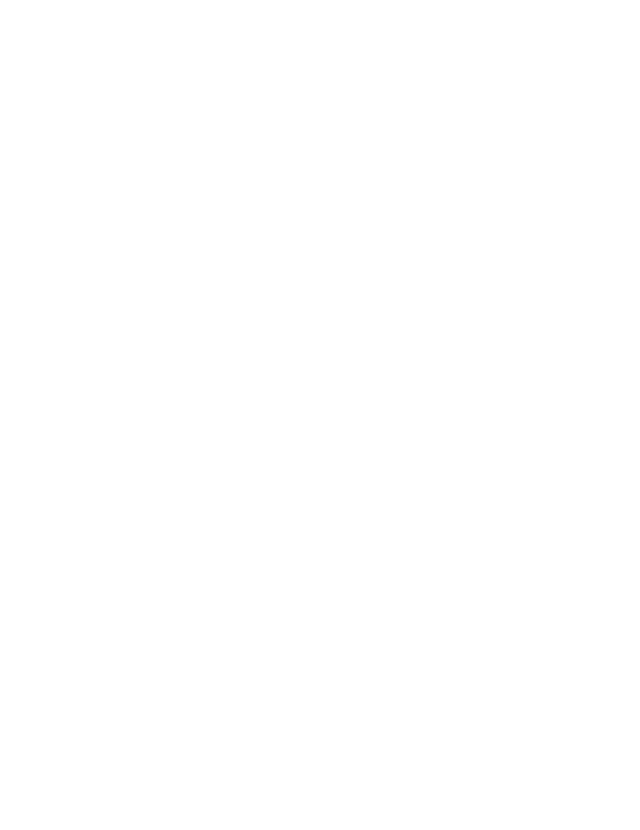
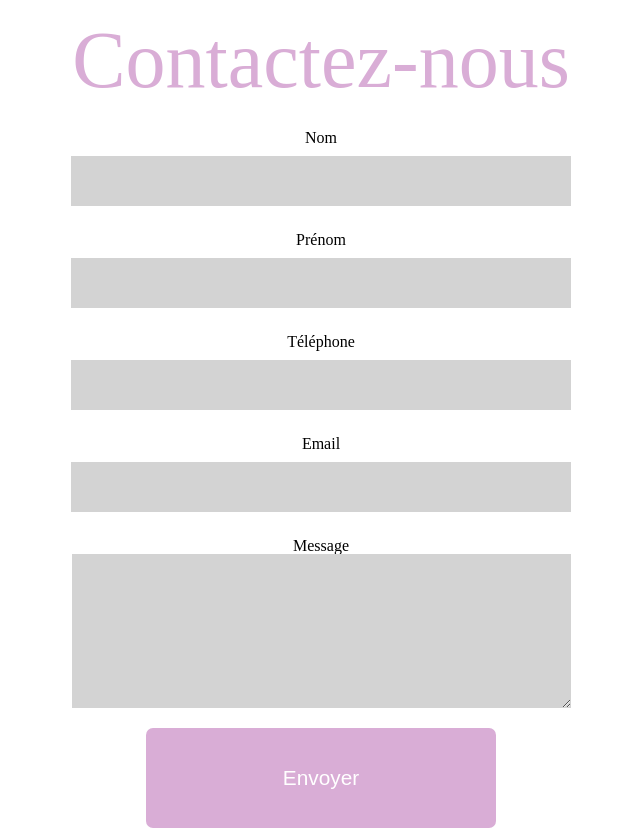
Before and after one commit to Bilal-MEKIRI/titi-React, a React (Create React App) app: page /contact in a window 1280 px wide. Before the commit this address had no page. Shown: the part 300-1130 px from the top of the page, without its empty margins (319-959 px from the left). Before the commit the page ends 800 px from the top, so only its background shows below. Built offline with nearby package versions, Linux system fonts and the light colour scheme.

Commit message:
first version titiburger

```diff
--- a/src/App.js
+++ b/src/App.js
@@ -13,6 +13,7 @@ import Paiment from "./pages/paiment";
 import Paiment2 from "./pages/paiment2";
 import Recapitulatif from "./pages/recapitulatif";
 import Recapitulatif2 from "./pages/recapitulatif2";
+import Contact from "./pages/contact";
 
 function App() {
   return (
@@ -29,6 +30,7 @@ function App() {
         <Route path="/recapitulatif" element={<Recapitulatif />}></Route>
         <Route path="/recapitulatif2" element={<Recapitulatif2 />}></Route>
         <Route path="/confirmation" element={<Confirmation />}></Route>
+        <Route path="/contact" element={<Contact />}></Route>
       </Route>
     </Routes>
   );
--- a/src/components/template/index.js
+++ b/src/components/template/index.js
@@ -134,7 +134,7 @@ export default function Template() {
             <iframe src="https://www.google.com/maps/embed?pb=!1m18!1m12!1m3!1d42004.0305296544!2d2.6125700133751226!3d48.8534065973401!2m3!1f0!2f0!3f0!3m2!1i1024!2i768!4f13.1!3m3!1m2!1s0x47e61aad94e49cdf%3A0x40b82c3688c4980!2s77200%20Torcy!5e0!3m2!1sen!2sfr!4v1673272663735!5m2!1sen!2sfr" />
           </div>
           <div id="footer4">
-            <Link class="footerLink" href="#">
+            <Link class="footerLink" to="contact">
               Contact
             </Link>
             <Link class="footerLink" href="#">
--- a/src/pages/commande01/index.js
+++ b/src/pages/commande01/index.js
@@ -37,7 +37,7 @@ function Commande1() {
 
   function next() {
     if (choosedProduct !== undefined) {
-      fetch("https://titi.startwin.fr/products/" + choosedProduct)
+      fetch(`http://localhost:3000/product/${choosedProduct}`)
         .then((res) => res.json())
         .then(function (data) {
           localStorage.setItem("burger", JSON.stringify(data));
@@ -95,7 +95,7 @@ function Commande1() {
                   <img className="menuImg" src={element.image} alt="" />
                 </div>
                 <h2>
-                  {element.name} - {element.price.$numberDecimal}$
+                  {element.name} - {element.price}$
                 </h2>
                 <p className="description">{element.description}</p>
               </section>
--- a/src/pages/commande02/index.js
+++ b/src/pages/commande02/index.js
@@ -36,7 +36,7 @@ function Commande2() {
   }
 
   function next() {
-    fetch("https://titi.startwin.fr/products/" + choosedProduct)
+    fetch(`http://localhost:3000/product/${choosedProduct}`)
       .then((res) => res.json())
       .then(function (data) {
         localStorage.setItem("sideDish", JSON.stringify(data));
@@ -92,7 +92,7 @@ function Commande2() {
                   <img className="menuImg" src={element.image} alt="" />
                 </div>
                 <h2>
-                  {element.name} - {element.price.$numberDecimal}$
+                  {element.name} - {element.price}$
                 </h2>
                 <p className="description">{element.description}</p>
               </section>
--- a/src/pages/commande03/index.js
+++ b/src/pages/commande03/index.js
@@ -39,7 +39,7 @@ function Commande3() {
 
   function next() {
     if (choosedProduct !== undefined) {
-      fetch("https://titi.startwin.fr/products/" + choosedProduct)
+      fetch(`http://localhost:3000/product/${choosedProduct}`)
         .then((res) => res.json())
         .then(function (data) {
           localStorage.setItem("desert", JSON.stringify(data));
@@ -96,7 +96,7 @@ function Commande3() {
                   <img className="menuImg" src={element.image} alt="" />
                 </div>
                 <h2>
-                  {element.name} - {element.price.$numberDecimal}$
+                  {element.name} - {element.price}$
                 </h2>
                 <p className="description">{element.description}</p>
               </section>
--- a/src/pages/commande04/index.js
+++ b/src/pages/commande04/index.js
@@ -41,7 +41,7 @@ function Commande4() {
 
   function next() {
     if (choosedProduct !== undefined) {
-      fetch("https://titi.startwin.fr/products/" + choosedProduct)
+      fetch(`http://localhost:3000/product/${choosedProduct}`)
         .then((res) => res.json())
         .then(function (data) {
           localStorage.setItem("drink", JSON.stringify(data));
@@ -99,7 +99,7 @@ function Commande4() {
                   <img className="menuImg" src={element.image} alt="" />
                 </div>
                 <h2>
-                  {element.name} - {element.price.$numberDecimal}$
+                  {element.name} - {element.price}$
                 </h2>
                 <p className="description">{element.description}</p>
               </section>
--- a/src/pages/confirmation/index.js
+++ b/src/pages/confirmation/index.js
@@ -1,5 +1,4 @@
 import React from "react";
-import { Link } from "react-router-dom";
 import "./confirmation.scss";
 import ScrollToTop from "../../components/scrollToTopBtn";
 
--- /dev/null
+++ b/src/pages/contact/contact.scss
@@ -0,0 +1,69 @@
+.contact-form{
+   form{
+    width: 500px;
+    height: fit-content;
+     margin: 30px auto;
+     display: flex;
+     flex-direction: column;
+     align-items: center;
+}
+
+input{
+    margin: 10px;
+    height: 30px;
+    width: 96%;
+    padding: 10px;
+    border: none;
+    background-color: lightgray;
+}
+
+textarea{
+    width: 99%;
+    border: none;
+    background-color: lightgray;
+}
+
+button{
+    margin: 20px auto;
+    width: 70%;
+    height: 100px;
+}
+
+
+.contact-form-container{
+    display: flex;
+    flex-direction: column;
+    align-items: center;
+    margin-bottom: 20px;
+}
+h1{
+    font-size: 5rem;
+}
+}
+
+
+@media (max-width: 800px) {
+
+    .contact-form{
+        width: 90%;
+        margin: 0 auto;
+    }
+
+    .contact-form-container{
+        width: 100%;
+        display: flex;
+        flex-direction: column;
+        align-items: center;
+    }
+
+    input, textarea{
+        width: 70% !important;
+        margin: 10px;
+    }
+
+
+    h1{
+        font-size: 3rem !important;
+    }
+
+}
--- /dev/null
+++ b/src/pages/contact/index.js
@@ -0,0 +1,73 @@
+import { useState } from "react";
+import "../contact/contact.scss";
+export default function Contact() {
+  const [firstName, setFirstName] = useState("");
+  const [lastName, setLastName] = useState("");
+  const [phone, setPhone] = useState("");
+  const [email, setEmail] = useState("");
+  const [message, setMessage] = useState("");
+
+  const handleSubmit = (event) => {
+    event.preventDefault();
+    console.log(firstName);
+    console.log(lastName);
+  };
+
+  return (
+    <main className="contact-form">
+      <section className="contact-form-container">
+        <h1>Contactez-nous</h1>
+        <div className="main-grid" id="paiment">
+          <form onSubmit={handleSubmit}>
+            <label htmlFor="lastName">Nom</label>
+            <input
+              required
+              type="text"
+              name="lastName"
+              id="lastName"
+              onChange={(event) => setLastName(event.target.value)}
+            ></input>
+            <br />
+            <label htmlFor="firstName">Prénom</label>
+            <input
+              required
+              type="text"
+              name="firstName"
+              id="firstName"
+              onChange={(event) => setFirstName(event.target.value)}
+            ></input>
+            <br />
+            <label htmlFor="phone">Téléphone</label>
+            <input
+              required
+              type="text"
+              name="phone"
+              id="phone"
+              onChange={(event) => setPhone(event.target.value)}
+            ></input>
+            <br />
+            <label htmlFor="email">Email</label>
+            <input
+              required
+              type="text"
+              name="email"
+              id="email"
+              onChange={(event) => setEmail(event.target.value)}
+            ></input>
+            <br />
+            <label htmlFor="message">Message</label>
+            <textarea
+              name="message"
+              id="message"
+              cols="30"
+              rows="10"
+              onChange={(event) => setMessage(event.target.value)}
+            ></textarea>
+
+            <button>Envoyer</button>
+          </form>
+        </div>
+      </section>
+    </main>
+  );
+}
--- a/src/utils/composants/urls.js
+++ b/src/utils/composants/urls.js
@@ -1,6 +1,6 @@
 export const URL = {
-  fetchBurgers: "https://titi.startwin.fr/products/type/burger",
-  fetchSideDishes: "https://titi.startwin.fr/products/type/accompagnement",
-  fetchDeserts: "https://titi.startwin.fr/products/type/dessert",
-  fetchDrinks: "https://titi.startwin.fr/products/type/boisson",
+  fetchBurgers: "http://localhost:3000/products/burger",
+  fetchSideDishes: "http://localhost:3000/products/accompagnement",
+  fetchDeserts: "http://localhost:3000/products/dessert",
+  fetchDrinks: "http://localhost:3000/products/boisson",
 };
```
Also changed, not shown: src/pages/recapitulatif/index.js (+10 -8 lines), src/pages/recapitulatif2/index.js (+8 -8 lines).
